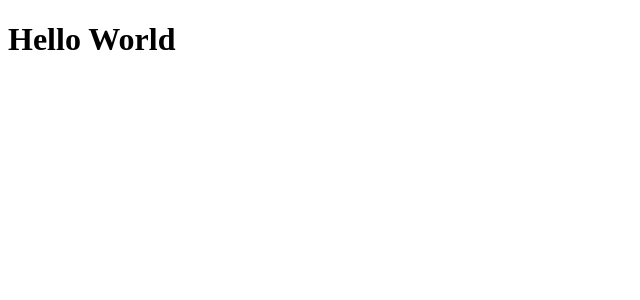
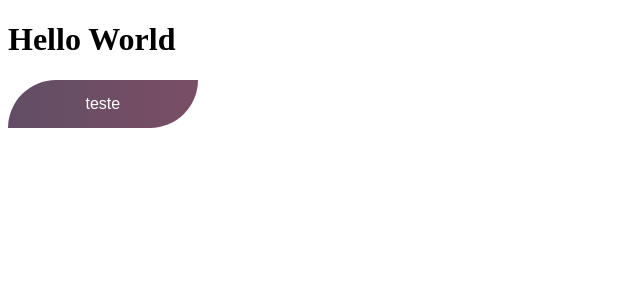
Before and after one commit to tainaleivas/CompassUol-Test, a React (Create React App) app: page / in a window 1280 px wide. Shown: the top 300 px of the page, without its empty margins (0-640 px from the left). Built offline with nearby package versions, Linux system fonts and the light colour scheme; the HTML template or start-up script is replaced by a standard one.

Commit message:
feat: button's component

```diff
--- a/src/App.js
+++ b/src/App.js
@@ -1,9 +1,11 @@
 import React from 'react'
+import Button from './components/Button/Button'
 
 const App = () => {
   return (
     <div>
       <h1>Hello World</h1>
+      <Button size="medium" text="teste"/>
     </div>
   )
 }
--- /dev/null
+++ b/src/components/Button/Button.js
@@ -0,0 +1,32 @@
+import React from 'react'
+import { Btn } from './Button.styled';
+import PropTypes from 'prop-types'
+
+const Button = ({text, size, padding}) => {
+  switch (size) {
+    case "medium":
+      padding="15px";
+      break;
+    case "large":
+      padding="20px";
+      break;
+    case "x-large":
+      padding="25px";
+      break;
+    default:
+      padding="10px";
+      break;
+  }
+
+  return <Btn size={size} padding={padding}>{text}</Btn>;
+};
+
+Button.propTypes = {
+  text: PropTypes.string.isRequired,
+  size: PropTypes.string
+}
+Button.defaultProps = {
+  size: ""
+}
+
+export default Button;
--- /dev/null
+++ b/src/components/Button/Button.styled.js
@@ -0,0 +1,16 @@
+import styled from 'styled-components';
+
+export const Btn = styled.button`
+  color: white;
+  border-radius: 50px 0px;
+  border: none;
+  background: linear-gradient(90deg, #614e65 0%, #7a4e65 100%);
+  padding: ${props => (props.padding)};
+  width: 15%;
+  font-size: ${props => props.size};
+  &:hover {
+    cursor: pointer;
+    background: linear-gradient(90deg, #614e65 100%, #7a4e65 0%);
+    transition: 0.6ms;
+  }
+`;
```
